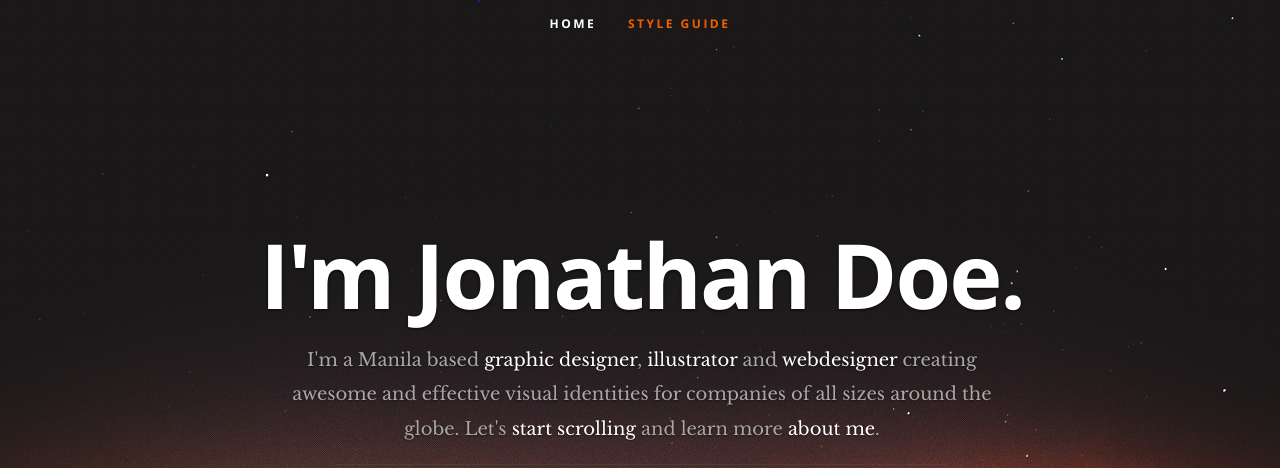
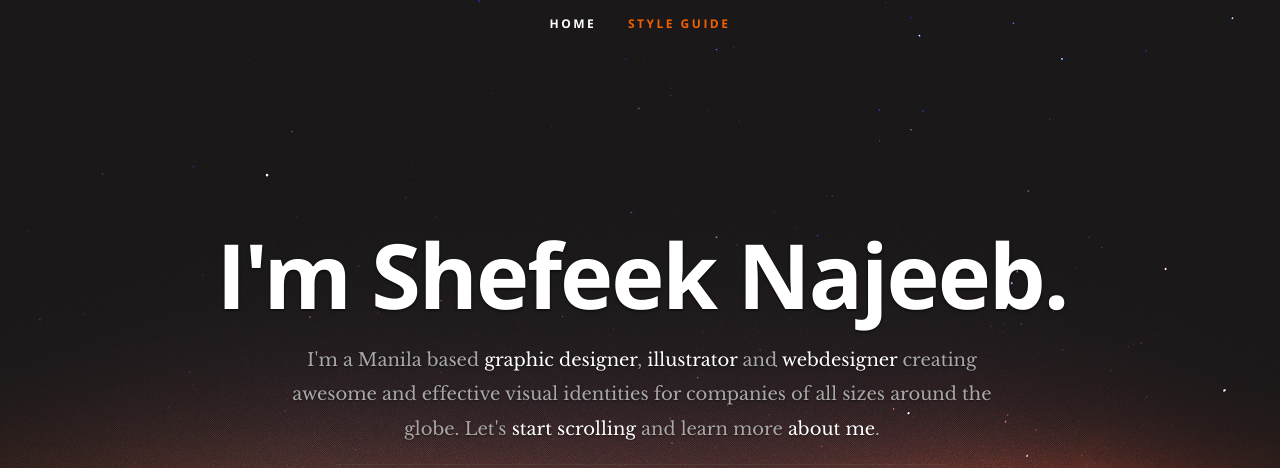
Before and after one commit to nshefeek/nshefeek.github.io, a plain HTML site: page demo.html in a window 1280 px wide. Shown: the top 468 px of the page. Drawn offline with nearby package versions, Linux system fonts and the light colour scheme; a script that the page names is missing.

Commit message:
Updated with Name

```diff
--- a/demo.html
+++ b/demo.html
@@ -52,7 +52,7 @@
 
       <div class="row banner">
          <div class="banner-text">
-            <h1 class="responsive-headline">I'm Jonathan Doe.</h1>
+            <h1 class="responsive-headline">I'm Shefeek Najeeb.</h1>
             <h3>I'm a Manila based <span>graphic designer</span>, <span>illustrator</span> and <span>webdesigner</span> creating awesome and
             effective visual identities for companies of all sizes around the globe. Let's <a class="smoothscroll" href="#about">start scrolling</a>
             and learn more <a class="smoothscroll" href="#about">about me</a>.</h3>
```
